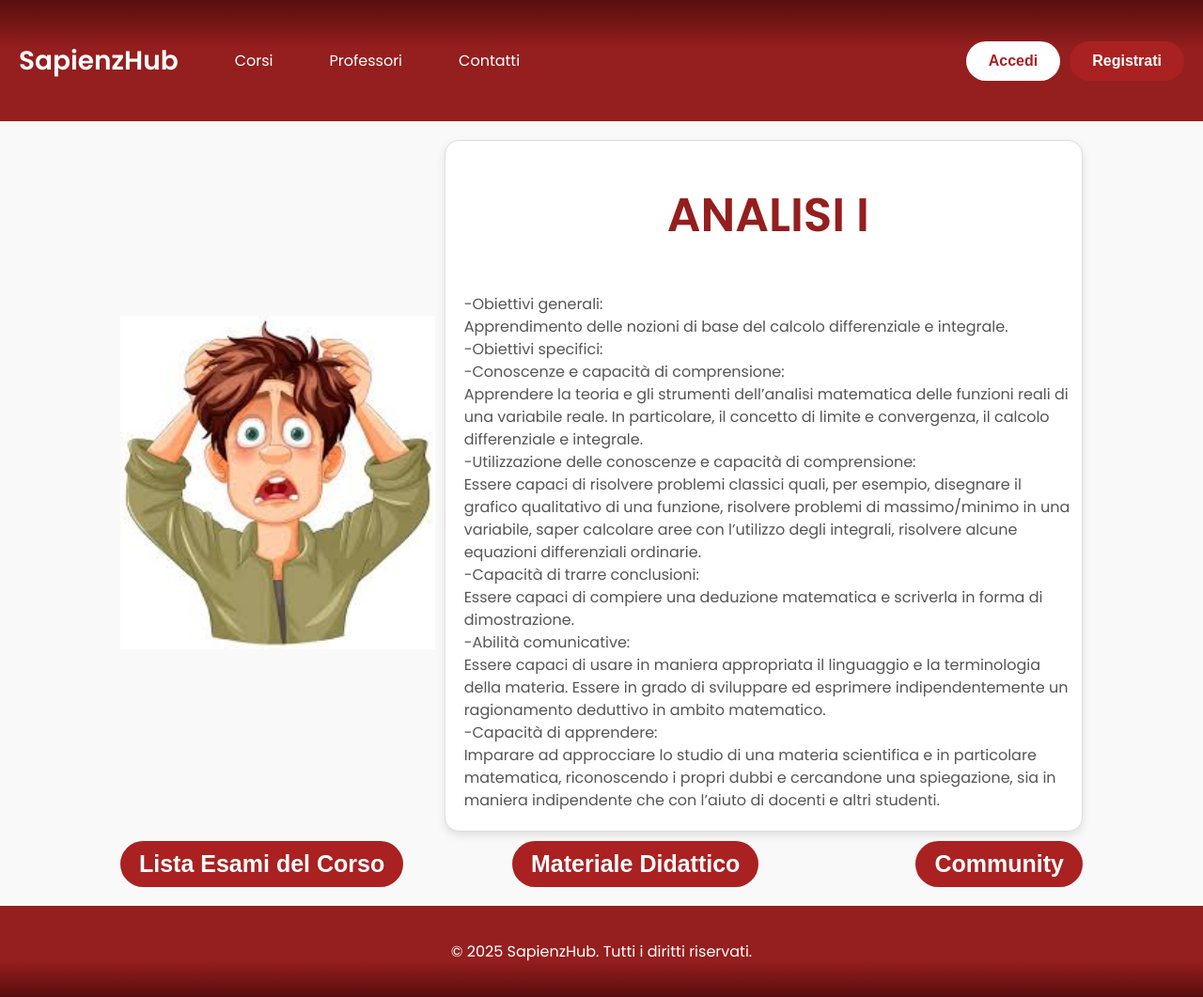
After one commit to Lorenzo-Bertucci/Sapienza_Hub, a PHP site: page /html/corsi/ing_inf/analisiI.html in a window 1280 px wide. The commit adds this page. Shown: the whole page at 94% size. Run offline with PHP 8.4, Linux system fonts and the light colour scheme.

Commit message:
pagina esame tipo

```diff
--- a/src/client/css/esame.css
+++ b/src/client/css/esame.css
@@ -0,0 +1,232 @@
+@import url('https://fonts.googleapis.com/css2?family=Poppins:wght@300;400;600&display=swap');
+
+html, body {
+    height: 100%;
+    width: 100%;
+    margin: 0;
+    display: flex;
+    flex-direction: column;
+    font-family: 'Poppins', Arial, sans-serif;
+    background-color: #f9f9f9;
+    overflow-y: auto;
+}
+
+.container {
+    display: grid;
+    width: 100%;
+    min-height: 100vh;
+    grid-template-rows: auto auto auto;
+    grid-template-columns: 1fr;
+    grid-template-areas:
+        "header"
+        "main"
+        "footer";
+    color: white;
+    padding-top: 0px;
+    overflow-y: auto;
+}
+
+body {
+    margin: 0;
+    padding: 0;
+    background-color: #f9f9f9;
+}
+
+.header{
+    grid-area: header;
+    background: none;
+    display: flex;
+    padding: 20px 20px;
+    justify-content: space-between;
+    align-items: center;
+    background-image: linear-gradient(180deg, rgba(88, 14, 14, 1) 0%, rgba(149, 30, 30, 1) 40%);
+}
+
+.h-left{
+    display: flex;
+    align-items: center;
+    margin-right: 20px;
+}
+
+.h-left h1 {
+    margin: 0;
+    font-size: 28px;
+    margin-right: 20px;
+    line-height: 1;
+    font-weight: 600;
+    color: white;
+}
+.h-left a {
+    text-decoration: none;
+    color: inherit;
+    cursor: default;
+}
+
+nav ul{
+    display: flex;
+    align-items: center;
+    list-style: none;
+    margin: 0;
+    padding: 20px;
+}
+
+nav ul li {
+    margin-right: 20px;
+}
+nav ul li a {
+    display: inline-block;
+    padding: 12px 20px;
+    font-size: 16px;
+    border-radius: 25px;
+    transition: background-color 0.3s ease, transform 0.2s ease, color 0.3s ease;
+}
+nav ul li a:hover {
+    background-color: rgb(170, 33, 33);
+    color: white;
+    transform: scale(1.05);
+}
+
+.auth-buttons {
+    display: flex;
+    gap: 10px;
+}
+.auth-buttons button {
+    padding: 12px 24px;
+    font-size: 16px;
+    border: none;
+    border-radius: 25px;
+    cursor: pointer;
+    font-weight: 600;
+    transition: background-color 0.3s ease, transform 0.2s ease;
+}
+.login-btn {
+    background-color: white;
+    color: rgb(170, 33, 33);
+    border: 1px solid rgb(170, 33, 33);
+    padding: 10px 20px;
+    font-size: 14px;
+    border-radius: 25px;
+    cursor: pointer;
+    font-weight: 600;
+    transition: background-color 0.3s ease, transform 0.2s ease;
+
+}
+.login-btn:hover {
+    background-color: rgb(170, 33, 33);
+    color: white;
+    transform: scale(1.05);
+    opacity: 0.9;
+}
+.register-btn {
+    background-color: rgb(170, 33, 33);
+    color: white;
+    padding: 10px 20px;
+    font-size: 14px;
+    border: none;
+    border-radius: 25px;
+    cursor: pointer;
+    font-weight: 600;
+    transition: background-color 0.3s ease, transform 0.2s ease;
+}
+.register-btn:hover {
+    background-color: rgb(150, 30, 30);
+    transform: scale(1.05);
+    opacity: 0.9;
+}
+
+.main{
+    grid-area: main;
+    margin-top: 20px;
+    margin-bottom: 20px;
+    display:grid;
+    gap:10px;
+    width: 80%;
+    grid-template-columns: repeat(3, 1fr);
+    grid-template-rows: auto auto;
+    grid-template-areas:
+    'image desc desc'
+    'esami matdid chat';
+    justify-self: center;
+
+}
+
+.desc{
+    grid-area: desc;
+    box-sizing: border-box;
+    background-color: white;
+    border: 1px solid #ddd;
+    border-radius: 15px;
+    padding: 20px;
+    box-shadow: 0 4px 10px rgba(0, 0, 0, 0.1);
+    width: 100%;
+    padding-right: 10px;
+}
+
+.desc p {
+    margin: 0;
+    color: #555;
+    font-size: 15;
+    line-height: 1.5;
+}
+
+.desc h1{
+    font-size: 50px;
+    text-align: center;
+    line-height: 1;
+    font-weight: 600;
+    color: rgba(149,30,30,1);
+}
+
+.image{
+    grid-area: image;
+    justify-content: center;
+    align-content: center;
+}
+
+.image img{
+    width: 100%;
+    height: auto;
+    max-width: 100%;
+    max-height: 100%;
+    object-fit: contain;
+}
+
+.esami{
+    grid-area:esami;
+}
+
+.bottone{
+    background-color: rgb(170, 33, 33);
+    color: white;
+    padding: 10px 20px;
+    font-size: 25px;
+    border: none;
+    border-radius: 25px;
+    cursor: pointer;
+    font-weight: 600;
+    transition: background-color 0.3s ease, transform 0.2s ease;
+}
+
+.bottone:hover{
+    background-color: rgb(150, 30, 30);
+    transform: scale(1.05);
+    opacity: 0.9;
+}
+
+.matdid{
+    grid-area: matdid;
+    justify-self: right;
+}
+
+.chat{
+    grid-area: chat;
+    justify-self: right;
+}
+
+.footer {
+    background-image: linear-gradient(0deg, rgba(88, 14, 14, 1) 0%, rgba(149,30,30,1) 40%);
+    color: white;
+    text-align: center;
+    padding: 20px 0;
+
+}
--- /dev/null
+++ b/src/client/html/corsi/ing_inf/analisiI.html
@@ -0,0 +1,72 @@
+<!DOCTYPE html>
+<html lang="en">
+<head>
+    <meta charset="UTF-8">
+    <meta name="viewport" content="width=device-width, initial-scale=1.0">
+    <title>SapienzHub</title>
+    <link rel="icon" href="../../../assets/favicon.png" type="image/x-icon">
+    <link rel="stylesheet" href="../../../css/esame.css">
+</head>
+<body>
+    <div class="container">
+        <div class="header">
+            <div class="h-left">
+                <a href="index.html">
+                    <h1>SapienzHub</h1>
+                </a>
+                <nav>
+                    <ul>
+                        <li><a href="corsi.html">Corsi</a></li>
+                        <li><a href="#">Professori</a></li>
+                        <li><a href="#">Contatti</a></li>
+                    </ul>
+                </nav>
+            </div>
+            <div class="auth-buttons">
+                <a href="login.html"><button class="login-btn">Accedi</button></a>
+                <a href="register.html"><button class="register-btn">Registrati</button></a>
+            </div>
+        </div>
+
+        <div class="main">
+            <div class="image">
+                <img src="../../../assets/analisi.jpg" alt="Studente di Analisi I">
+            </div>
+            <div class="desc">
+                <h1>ANALISI I</h1><BR>
+                <p>
+                    -Obiettivi generali:<br>
+                    Apprendimento delle nozioni di base del calcolo differenziale e integrale.
+                    <br>-Obiettivi specifici:<br>
+                    -Conoscenze e capacità di comprensione:
+                    <br>Apprendere la teoria e gli strumenti dell’analisi matematica delle funzioni reali di una variabile reale. In particolare, il concetto di limite e convergenza, il calcolo differenziale e integrale.
+                    <br>-Utilizzazione delle conoscenze e capacità di comprensione:
+                    <br>Essere capaci di risolvere problemi classici quali, per esempio, disegnare il grafico qualitativo di una funzione, risolvere problemi di massimo/minimo in una variabile, saper calcolare aree con l’utilizzo degli integrali, risolvere alcune equazioni differenziali ordinarie.
+                    <br>-Capacità di trarre conclusioni:
+                    <br>Essere capaci di compiere una deduzione matematica e scriverla in forma di dimostrazione.
+                    <br>-Abilità comunicative:
+                    <br>Essere capaci di usare in maniera appropriata il linguaggio e la terminologia della materia. Essere in grado di sviluppare ed esprimere indipendentemente un ragionamento deduttivo in ambito matematico.
+                    <br>-Capacità di apprendere:
+                    <br>Imparare ad approcciare lo studio di una materia scientifica e in particolare matematica, riconoscendo i propri dubbi e cercandone una spiegazione, sia in maniera indipendente che con l’aiuto di docenti e altri studenti.
+                </p>
+
+            </div>
+            <div class="esami">
+                <button class="bottone">Lista Esami del Corso</button>
+            </div>
+            <div class="matdid">
+                <button class="bottone">Materiale Didattico</button>
+            </div>
+            <div class="chat">
+                <button class="bottone">Community</button>
+            </div>
+        </div>
+
+        <footer>
+            <div class="footer">
+                <p>&copy; 2025 SapienzHub. Tutti i diritti riservati.</p>
+            </div>
+        </footer>
+    </div>
+</body>
+</html>
```
Also changed, not shown: src/client/css/corsi.css (+9 -6 lines), src/client/assets/analisi.jpg (added).
